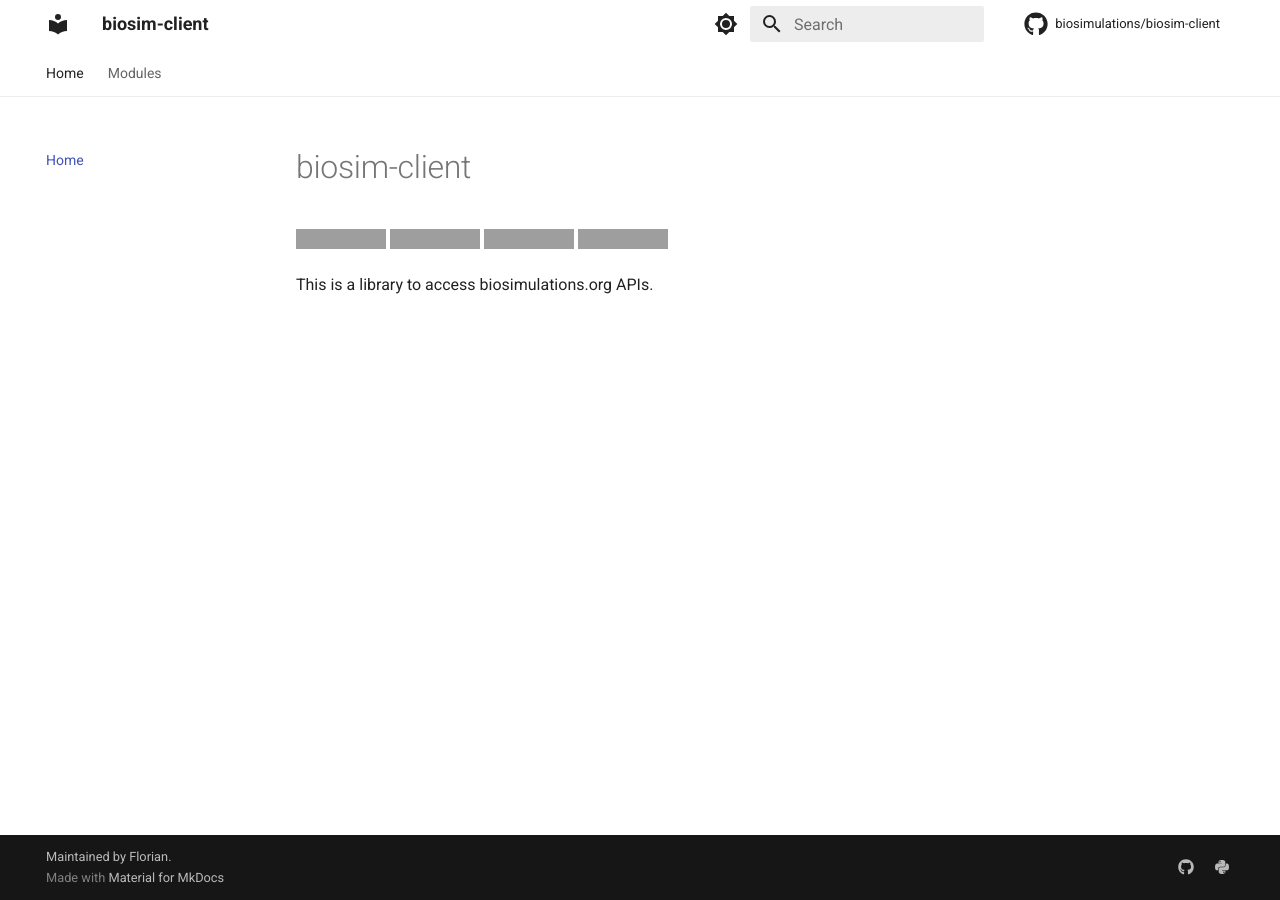
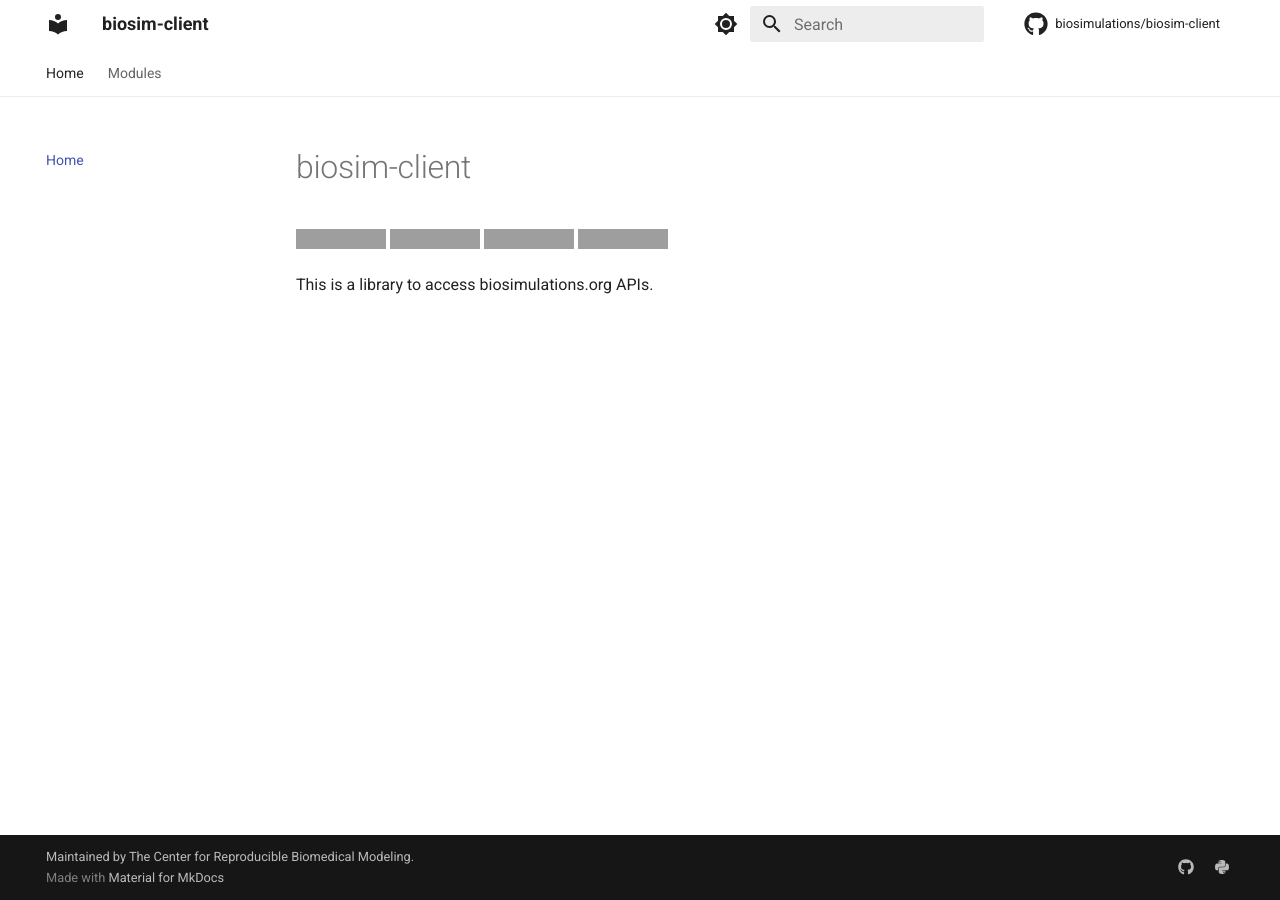
Before and after one commit to biosimulations/biosim-client, an MkDocs documentation site: the page built from docs/index.md, in a window 1280 px wide. Built offline with MkDocs 1.6.1 and Material for MkDocs 9.7.7, drawn with Linux system fonts in a browser that asks for light colours; comment, search, counter and statistics services are not loaded; grey boxes are pictures that could not be loaded.

Commit message:
docs link to https://biosimulations.github.io/biosim-client

```diff
--- a/mkdocs.yml
+++ b/mkdocs.yml
@@ -1,11 +1,11 @@
 site_name: biosim-client
 repo_url: https://github.com/biosimulations/biosim-client
-site_url: https://jcschaff.github.io/biosim-client
+site_url: https://biosimulations.github.io/biosim-client
 site_description: This is a library to access biosimulations.org APIs.
 site_author: Jim Schaff
 edit_uri: edit/main/docs/
 repo_name: biosimulations/biosim-client
-copyright: Maintained by <a href="https://jcschaff.com">Florian</a>.
+copyright: Maintained by <a href="https://reproduciblebiomodels.org/">The Center for Reproducible Biomedical Modeling</a>.
 
 nav:
   - Home: index.md
```
Also changed, not shown: README.md (+1 -1 lines).
